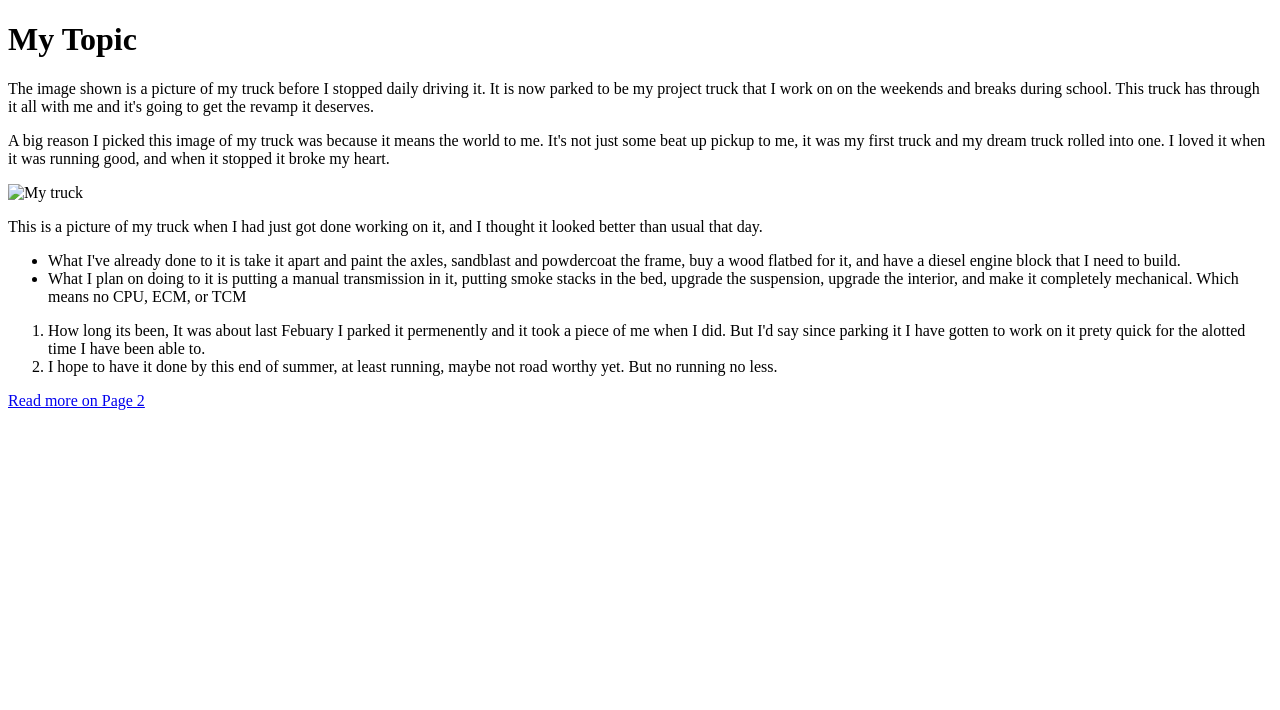
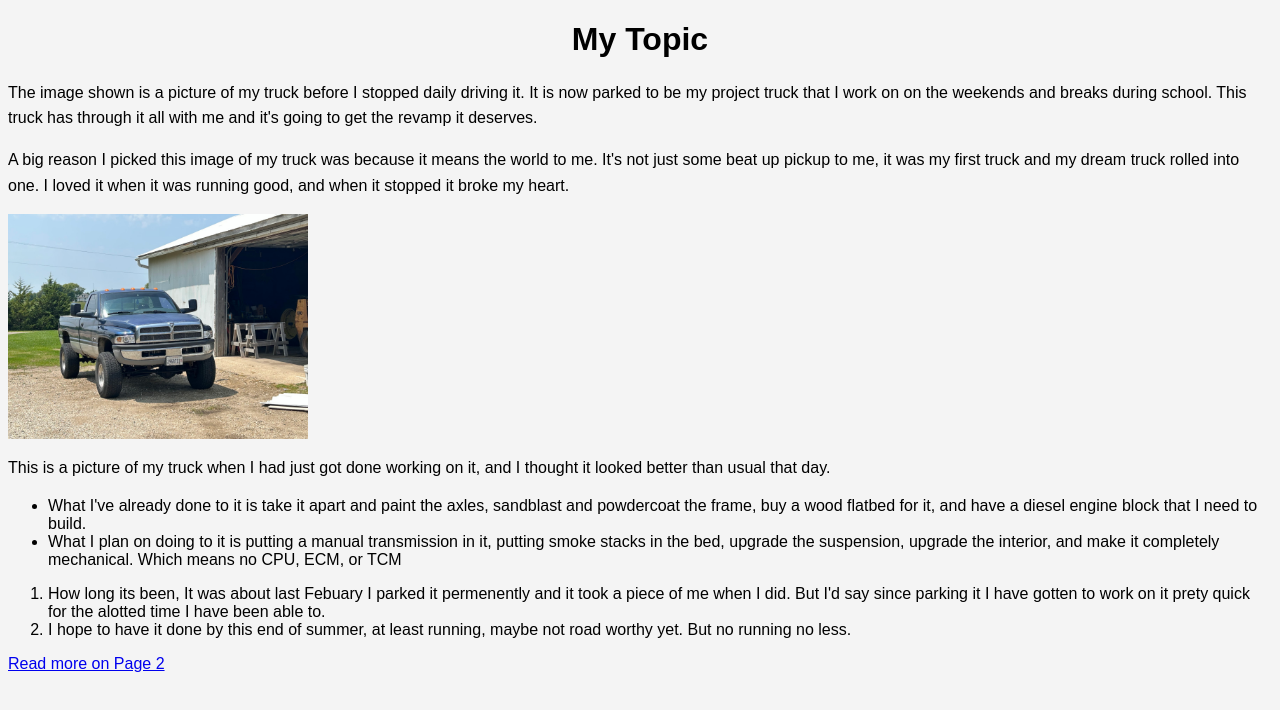
Before and after one commit to NevinBolin03/application-development, a plain HTML site: page index.html in a window 1280 px wide. Drawn offline with Linux system fonts and the light colour scheme.

Commit message:
Finalize styling and layout pages

```diff
--- /dev/null
+++ b/css/style.css
@@ -0,0 +1,16 @@
+body {
+  background-color: #f4f4f4;
+  font-family: Arial, sans-serif;
+}
+h1, h2 {
+  text-align: center;
+}
+
+p {
+  line-height: 1.6;
+}
+img {
+  display: block;
+  max-width: 100%;
+  height: auto;
+}
--- a/index.html
+++ b/index.html
@@ -3,6 +3,7 @@
 <head>
   <meta charset="UTF-8">
   <title>My Project Truck</title>
+  <link rel="stylesheet" href="css/style.css">
 </head>
 <body>
 
@@ -18,7 +19,7 @@
 
     <!-- Section: organized content -->
     <section>
-      <img src="images/truk.jpeg" alt="My truck" width="300">
+      <img src="images/truk.jpg" alt="My truck" width="300">
 
       <p>This is a picture of my truck when I had just got done working on it, and I thought it looked better than usual that day.</p>
 
```
Also changed, not shown: page2.html (+1 -0 lines).
